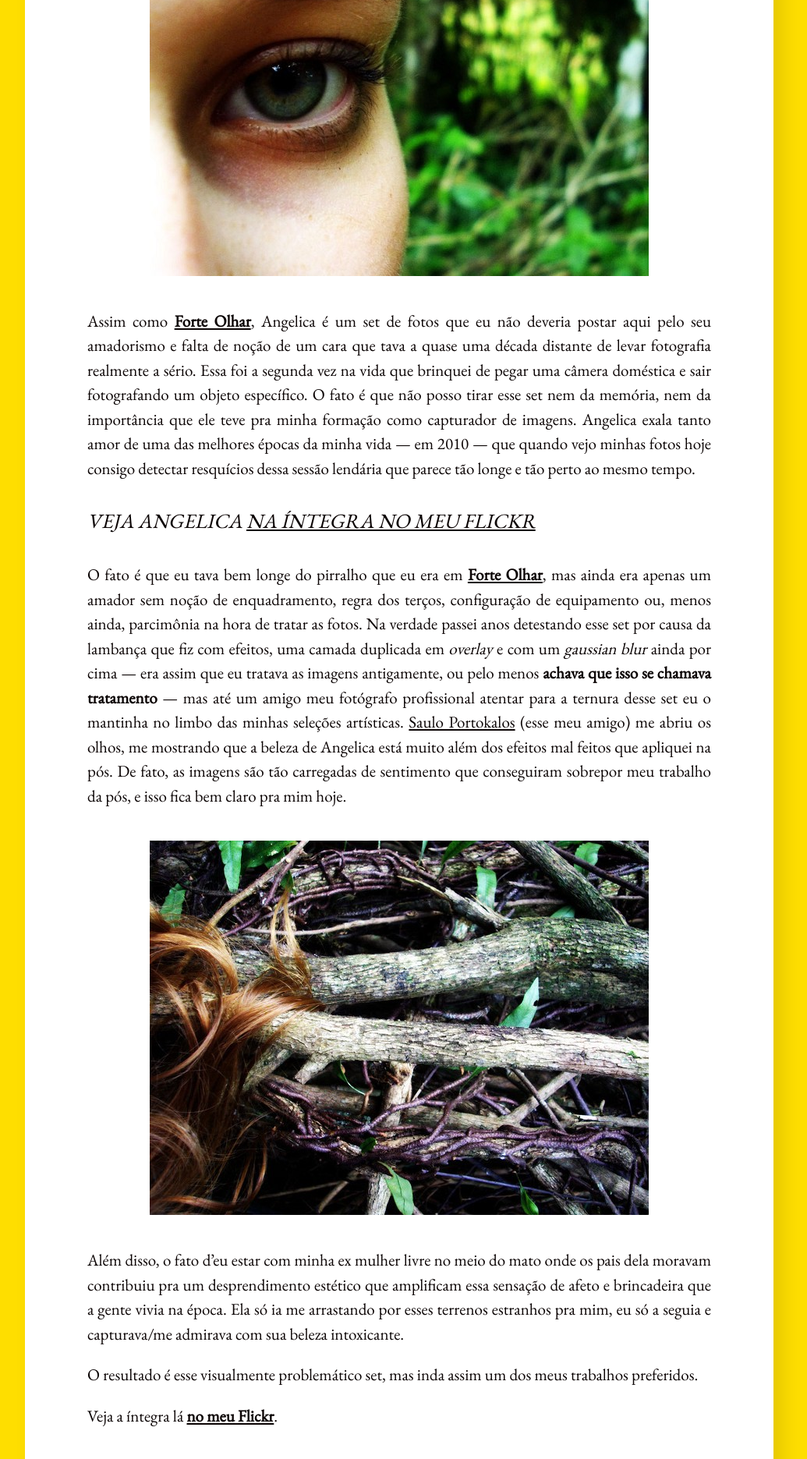
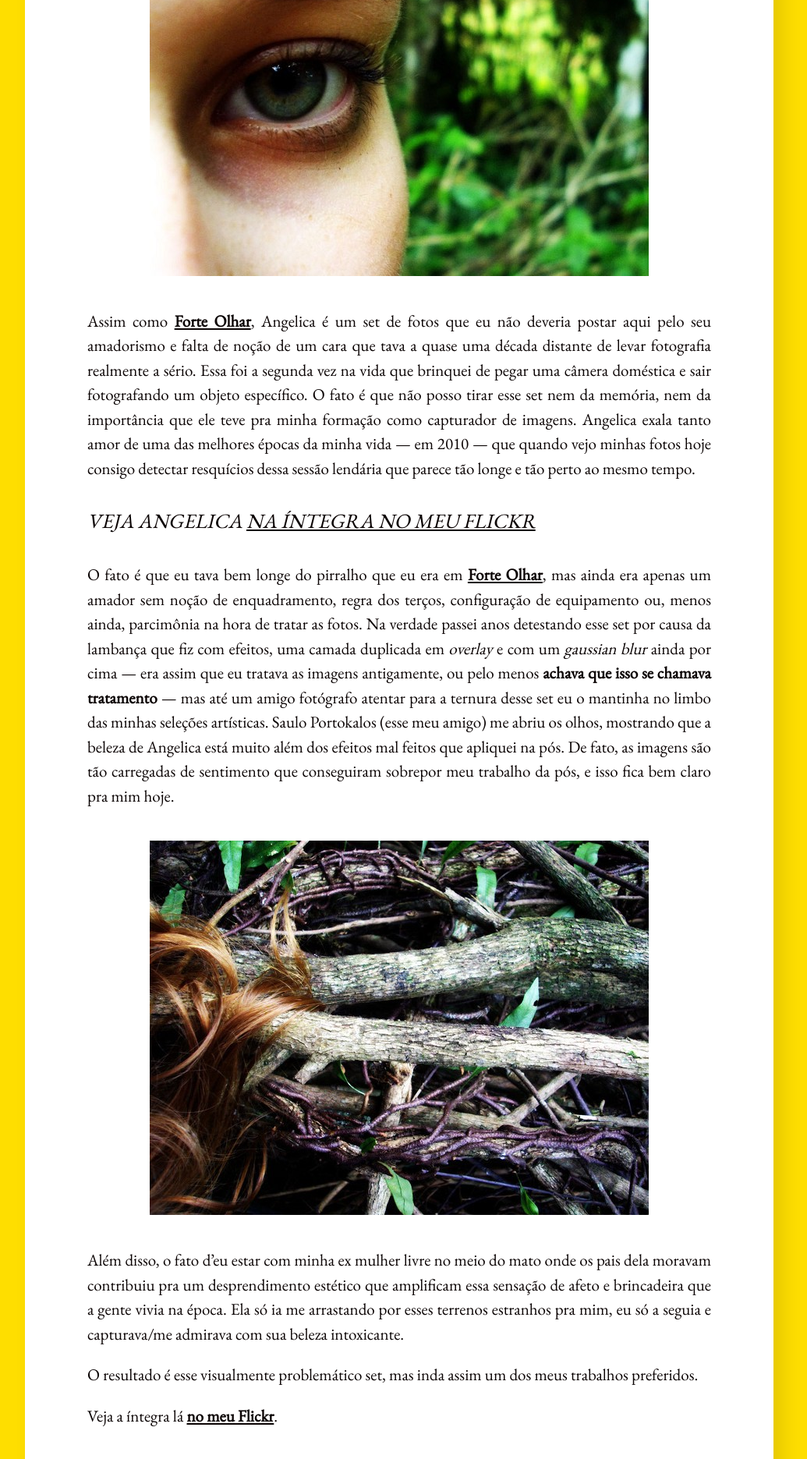
Before and after one commit to tropicaos/laueu, a Jekyll site: the page built from _posts/2020-07-02-angelica.md, in a window 1280 px wide. Shown: the part 751-2622 px from the top of the page at 78% size, without its empty margins (128-1163 px from the left). Built offline with Jekyll 4.4.1, drawn with Linux system fonts in a browser that asks for light colours; comment, search, counter and statistics services are not loaded.

Commit message:
[ATT] ANGELICA

```diff
--- a/_posts/2020-07-02-angelica.md
+++ b/_posts/2020-07-02-angelica.md
@@ -9,11 +9,11 @@
 ---
 ![](/images/uploads/1_cdbybtfa6hmomqx31jdk1q.jpeg)
 
-Assim como **[Forte Olhar](https://macalango.com/forte-olhar-56362604df2c)**, Angelica é um set de fotos que eu não deveria postar aqui pelo seu amadorismo e falta de noção de um cara que tava a quase uma década distante de levar fotografia realmente a sério. Essa foi a segunda vez na vida que brinquei de pegar uma câmera doméstica e sair fotografando um objeto específico. O fato é que não posso tirar esse set nem da memória, nem da importância que ele teve pra minha formação como capturador de imagens. Angelica exala tanto amor de uma das melhores épocas da minha vida — em 2010 — que quando vejo minhas fotos hoje consigo detectar resquícios dessa sessão lendária que parece tão longe e tão perto ao mesmo tempo.
+Assim como **[Forte Olhar](/Fotos/FORTEOLHAR)**, Angelica é um set de fotos que eu não deveria postar aqui pelo seu amadorismo e falta de noção de um cara que tava a quase uma década distante de levar fotografia realmente a sério. Essa foi a segunda vez na vida que brinquei de pegar uma câmera doméstica e sair fotografando um objeto específico. O fato é que não posso tirar esse set nem da memória, nem da importância que ele teve pra minha formação como capturador de imagens. Angelica exala tanto amor de uma das melhores épocas da minha vida — em 2010 — que quando vejo minhas fotos hoje consigo detectar resquícios dessa sessão lendária que parece tão longe e tão perto ao mesmo tempo.
 
 #### VEJA ANGELICA [NA ÍNTEGRA NO MEU FLICKR](https://flic.kr/s/aHskAYso1T)
 
-O fato é que eu tava bem longe do pirralho que eu era em **[Forte Olhar](/fotos/2017/08/09/forte-olhar.html)**, mas ainda era apenas um amador sem noção de enquadramento, regra dos terços, configuração de equipamento ou, menos ainda, parcimônia na hora de tratar as fotos. Na verdade passei anos detestando esse set por causa da lambança que fiz com efeitos, uma camada duplicada em *overlay* e com um *gaussian blur* ainda por cima — era assim que eu tratava as imagens antigamente, ou pelo menos **achava que isso se chamava tratamento** — mas até um amigo meu fotógrafo profissional atentar para a ternura desse set eu o mantinha no limbo das minhas seleções artísticas. [Saulo Portokalos](https://www.facebook.com/FRameoficial/) (esse meu amigo) me abriu os olhos, me mostrando que a beleza de Angelica está muito além dos efeitos mal feitos que apliquei na pós. De fato, as imagens são tão carregadas de sentimento que conseguiram sobrepor meu trabalho da pós, e isso fica bem claro pra mim hoje.
+O fato é que eu tava bem longe do pirralho que eu era em **[Forte Olhar](/Fotos/FORTEOLHAR)**, mas ainda era apenas um amador sem noção de enquadramento, regra dos terços, configuração de equipamento ou, menos ainda, parcimônia na hora de tratar as fotos. Na verdade passei anos detestando esse set por causa da lambança que fiz com efeitos, uma camada duplicada em *overlay* e com um *gaussian blur* ainda por cima — era assim que eu tratava as imagens antigamente, ou pelo menos **achava que isso se chamava tratamento** — mas até um amigo fotógrafo atentar para a ternura desse set eu o mantinha no limbo das minhas seleções artísticas. Saulo Portokalos (esse meu amigo) me abriu os olhos, mostrando que a beleza de Angelica está muito além dos efeitos mal feitos que apliquei na pós. De fato, as imagens são tão carregadas de sentimento que conseguiram sobrepor meu trabalho da pós, e isso fica bem claro pra mim hoje.
 
 ![](/images/uploads/1_ymd9p2etbu7etmiqzyzzra.jpeg)
 
```
